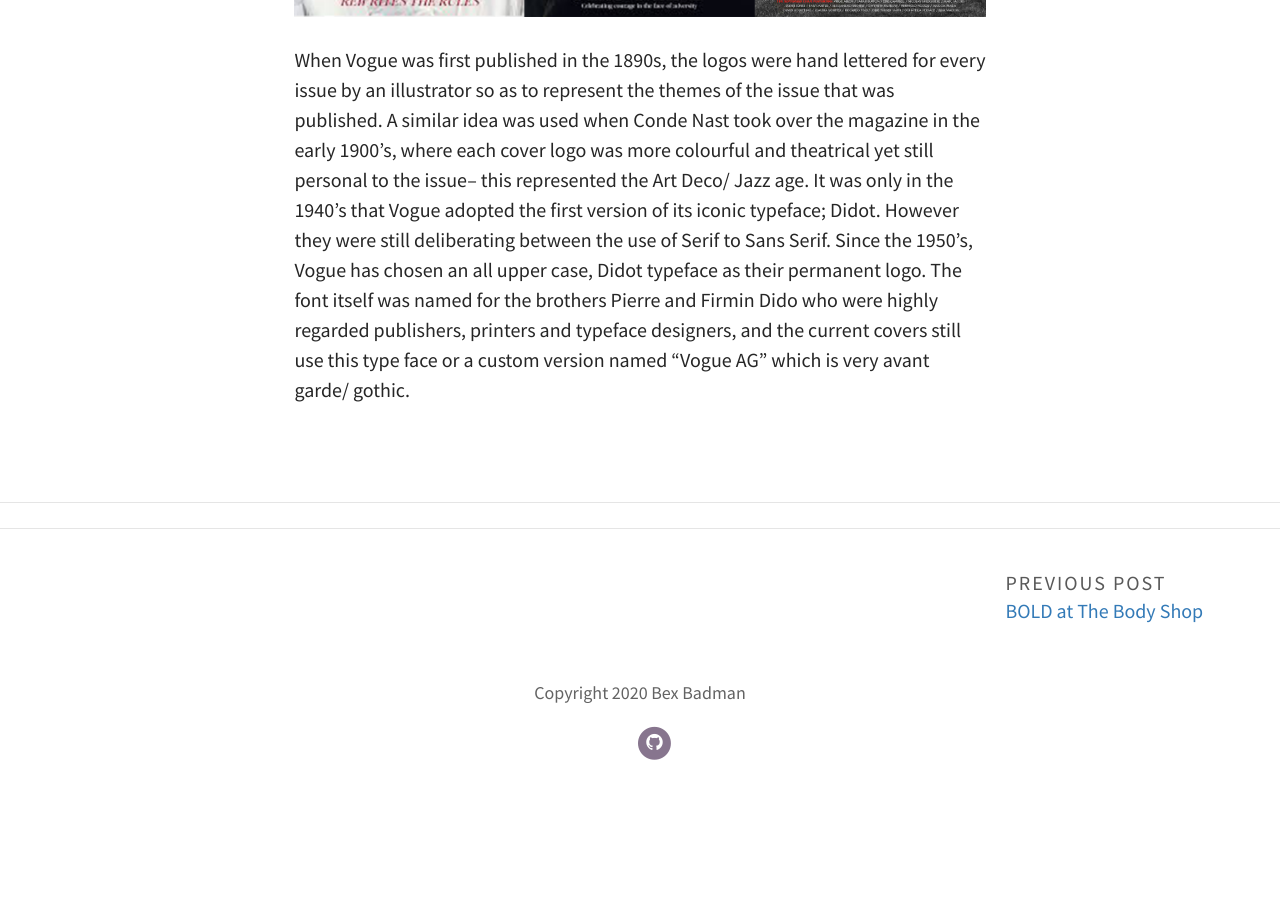
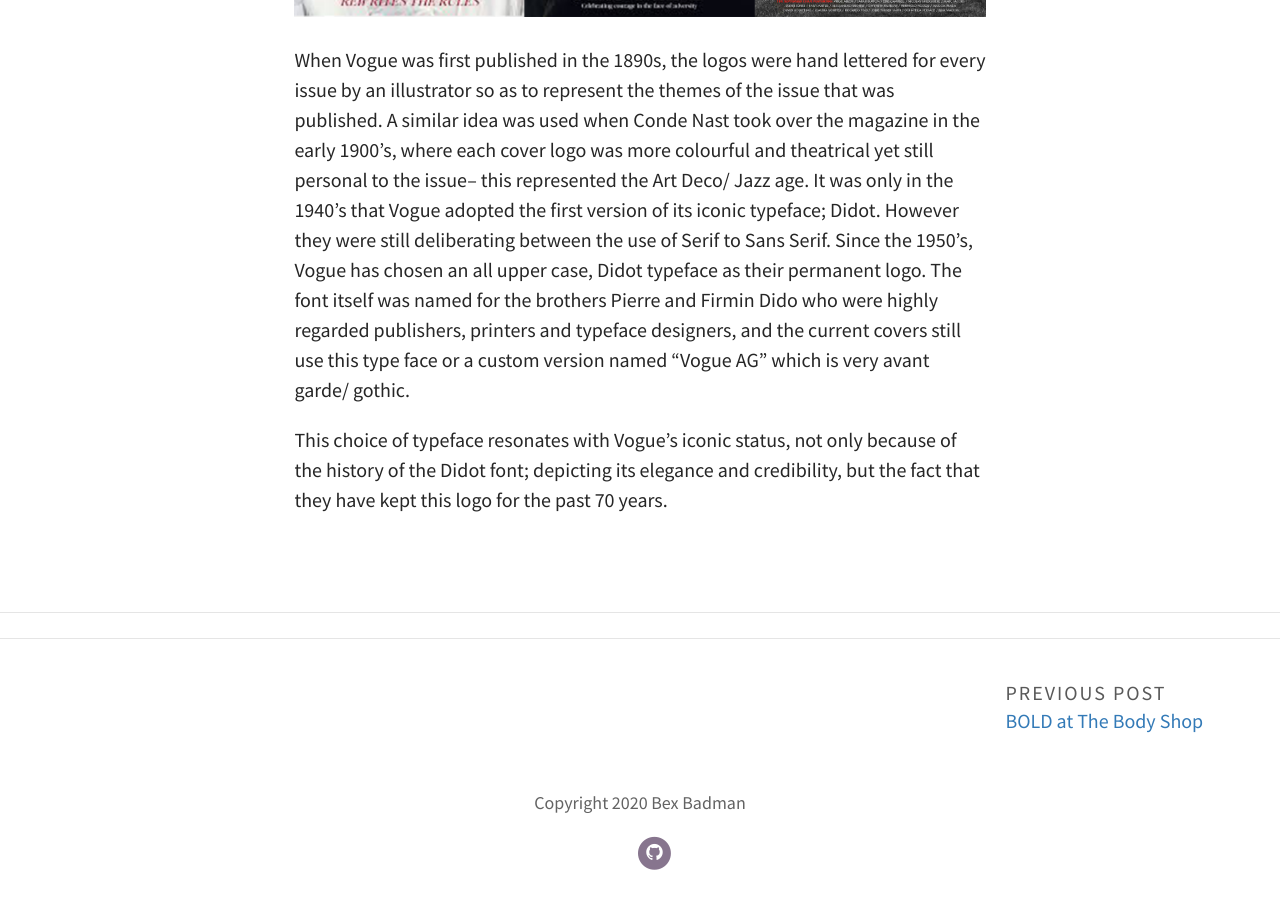
Before and after one commit to rebeccabadman1999/Bex-Badman-Blog, a Jekyll site: the page built from _posts/2020-10-12-the-iconic-voice-of-vogue.md, in a window 1280 px wide and 900 px high, scrolled down 979 px. Built offline with Jekyll 4.4.1, drawn with Linux system fonts in a browser that asks for light colours; some web fonts are replaced; comment, search, counter and statistics services are not loaded; before the commit the page ends 1769 px from its top, so only the background shows below that.

Commit message:
Update Post “2020-10-12-the-iconic-voice-of-vogue”

```diff
--- a/_posts/2020-10-12-the-iconic-voice-of-vogue.md
+++ b/_posts/2020-10-12-the-iconic-voice-of-vogue.md
@@ -13,3 +13,5 @@
 ![](../uploads/vogue-images.png "Vogue cover photos in recent years")
 
  When Vogue was first published in the 1890s, the logos were hand lettered for every issue by an illustrator so as to represent the themes of the issue that was published. A similar idea was used when Conde Nast took over the magazine in the early 1900's, where each cover logo was more colourful and theatrical yet still personal to the issue-- this represented the Art Deco/ Jazz age. It was only in the 1940's that Vogue adopted the first version of its iconic typeface; Didot. However they were still deliberating between the use of Serif to Sans Serif. Since the 1950's, Vogue has chosen an all upper case, Didot typeface as their permanent logo. The font itself was named for the brothers Pierre and Firmin Dido who were highly regarded publishers, printers and typeface designers, and the current covers still use this type face or a custom version named "Vogue AG" which is very avant garde/ gothic.
+
+This choice of typeface resonates with Vogue's iconic status, not only because of the history of the Didot font; depicting its elegance and credibility, but the fact that they have kept this logo for the past 70 years.
```
